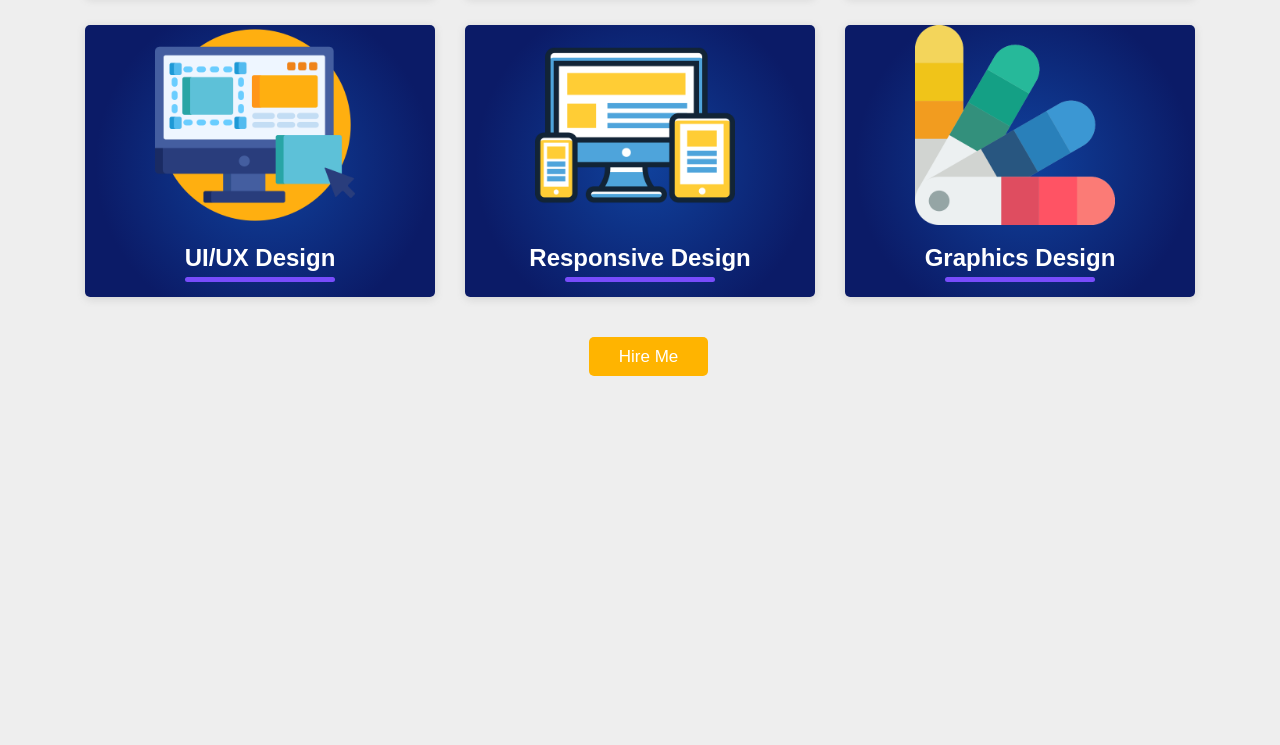
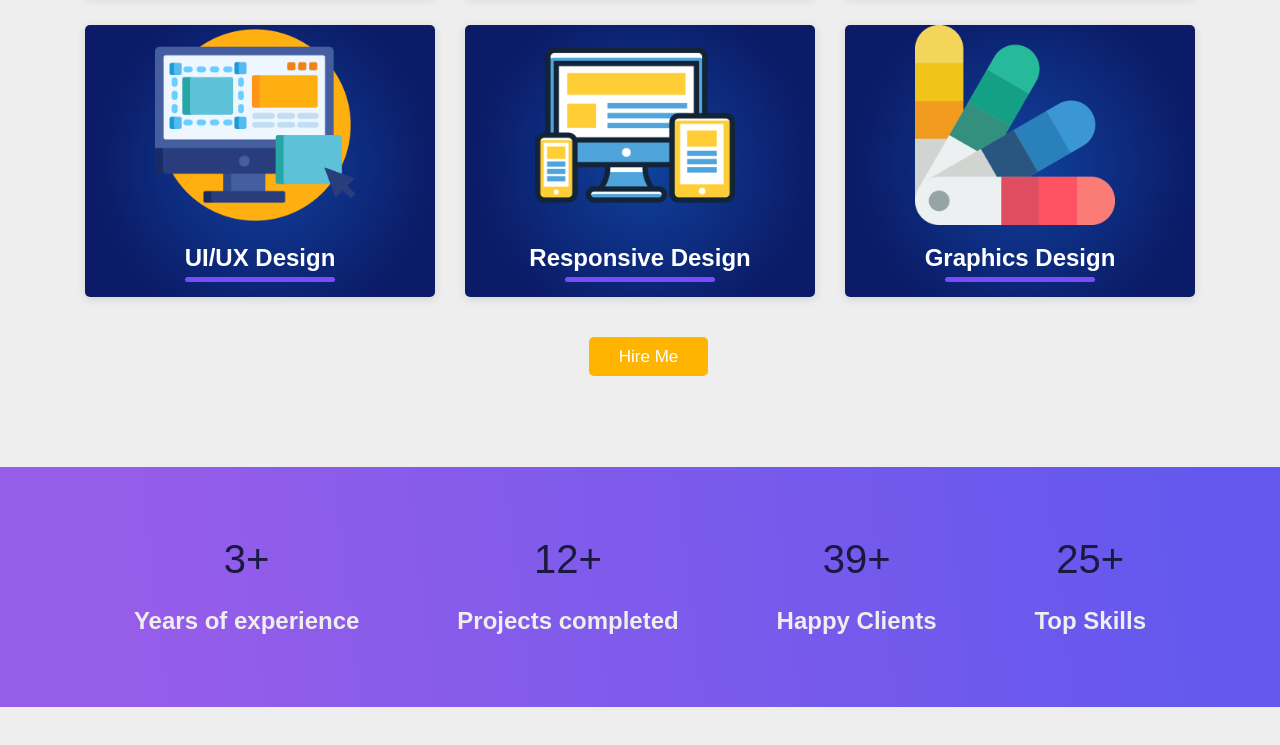
Before and after one commit to rakibhasan47/Developer-Rakib, a plain HTML site: page index.html in a window 1280 px wide. Shown: the part 1208-1953 px from the top of the page. Before the commit the page ends 1605 px from the top, so only its background shows below. Drawn offline with Linux system fonts and the light colour scheme.

Commit message:
my-experience add

```diff
--- a/index.html
+++ b/index.html
@@ -5,7 +5,7 @@
     <meta charset="UTF-8">
     <meta http-equiv="X-UA-Compatible" content="IE=edge">
     <meta name="viewport" content="width=device-width, initial-scale=1.0">
-    <title>Document</title>
+    <title>Developer Rakib</title>
     <link rel="stylesheet" href="style.css">
     <script src="https://kit.fontawesome.com/b8331b4bdd.js" crossorigin="anonymous"></script>
 </head>
@@ -42,7 +42,7 @@
                 <div class="column-1">
                     <h1>Hi, I am <span class="rakib-color">Rakib Hasan</span></h1>
                     <h3>Full stack Web developer and Android application developer</h3>
-                    <a class="" href="#">Hire Me</a>
+                    <a href="#">Hire Me</a>
                 </div>
                 <div class="column-2">
                     <img src="images/app-screenshots/1.png" alt="">
@@ -65,6 +65,7 @@
         <div class="container grid-4">
             <div class="detls bg-coler-1">
                 <div class="imges">
+
                     <img src="images/servics-img/web-development.jpg" alt="">
                 </div>
                 <div class="heading">
@@ -128,6 +129,52 @@
     </div>
 
     <!--------------------- servics section end ------------------------->
+
+
+    <!--------------------- my experience start ------------------------->
+    <div class="my-experience">
+        <div class="container">
+            <div class="circle-box">
+                <div class="circle">
+                    <h1 class="year">3+</h1>
+                    <h2 class="year-text">Years of experience</h2>
+                </div>
+                <div class="circle">
+                    <h1 class="year">12+</h1>
+                    <h2 class="year-text">Projects completed</h2>
+                </div>
+                <div class="circle">
+                    <h1 class="year">39+</h1>
+                    <h2 class="year-text">Happy Clients</h2>
+                </div>
+                <div class="circle">
+                    <h1 class="year">25+</h1>
+                    <h2 class="year-text">Top Skills</h2>
+                </div>
+            </div>
+        </div>
+    </div>
+
+
+
+
+    <!--------------------- my experience end --------------------------->
+
+
+
+
+
+
+
+
+
+
+
+
+
+
+
+
     <script src="js/app.js"></script>
 </body>
 
--- a/style.css
+++ b/style.css
@@ -281,3 +281,38 @@ hr{
     border: 1px solid #FFB400;
 }
 /*-------------- servics section end ----------------------*/
+
+/*-------------- my experience start -----------------------*/
+
+.my-experience{
+    background-image: linear-gradient( 83.2deg,  rgba(150,93,233,1) 10.8%, rgba(99,88,238,1) 94.3% );
+    margin-bottom: 50px;
+    margin-top: 100px;
+    height: 240px;
+}
+.circle-box{
+    display: grid;
+    grid-template-columns: auto auto auto auto;
+}
+.circle{
+    margin-top: 20px;
+    padding: 50px 0px 50px 0px;
+
+}
+.bg-year{
+    background-color: #EEEEEE;
+    padding: 10px 0px 10px 0px;
+
+}
+.year{
+    color: #1A1A40;
+    font-size: 40px;
+    text-align: center;
+    margin-bottom: 25px;
+    font-weight: 500;
+}
+.year-text{
+    color: #EEEEEE;
+    text-align: center;
+}
+/*-------------- my experience end -------------------------*/
```
Also changed, not shown: images/top -Skills/Namebootstrap.svg (added), images/top -Skills/Namecss.svg (added), images/top -Skills/Nameelectron.svg (added), images/top -Skills/Namefigma.svg (added), images/top -Skills/Namegit.svg (added), images/top -Skills/Namegithub.svg (added), images/top -Skills/Namehtml.svg (added), images/top -Skills/Namejavascript.svg (added), images/top -Skills/Namejquery2.svg (added), images/top -Skills/Namemysql.svg (added), images/top -Skills/Namereact.svg (added), images/top -Skills/Namesass.svg (added), images/top -Skills/Nametailwindcss.svg (added), images/top -Skills/redis.svg (added).
